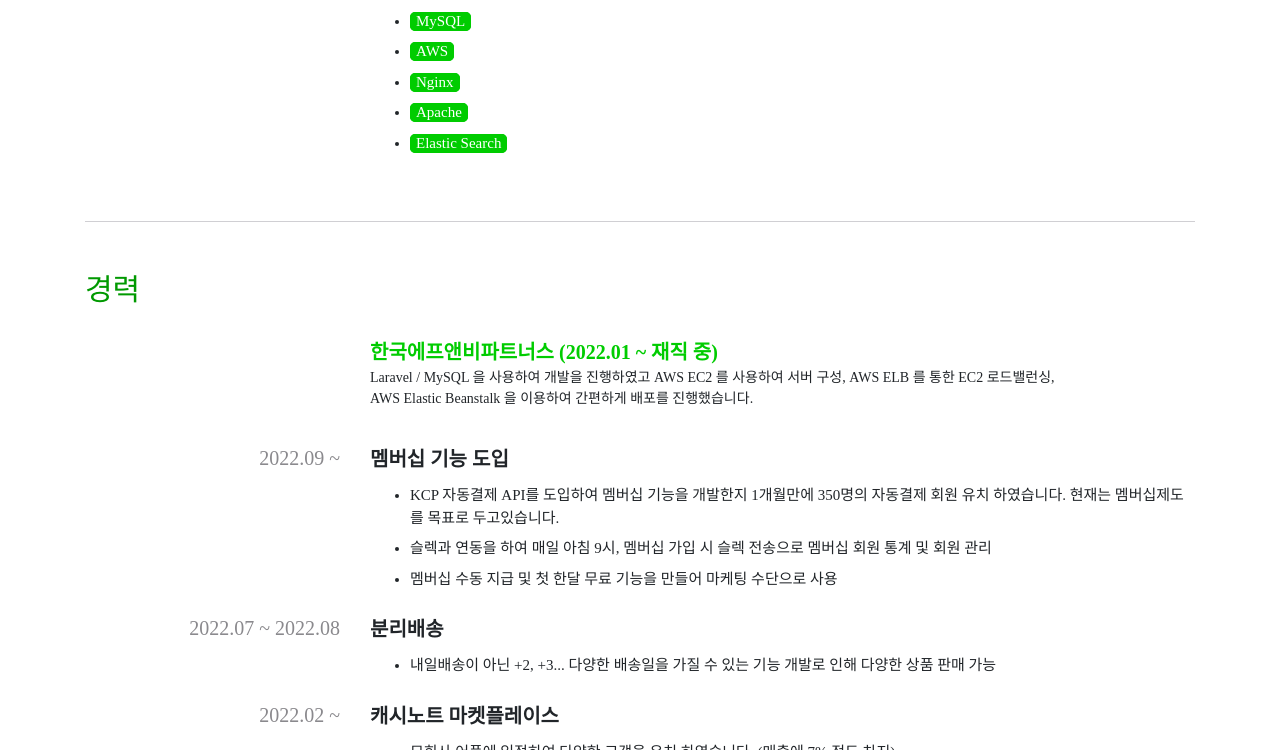
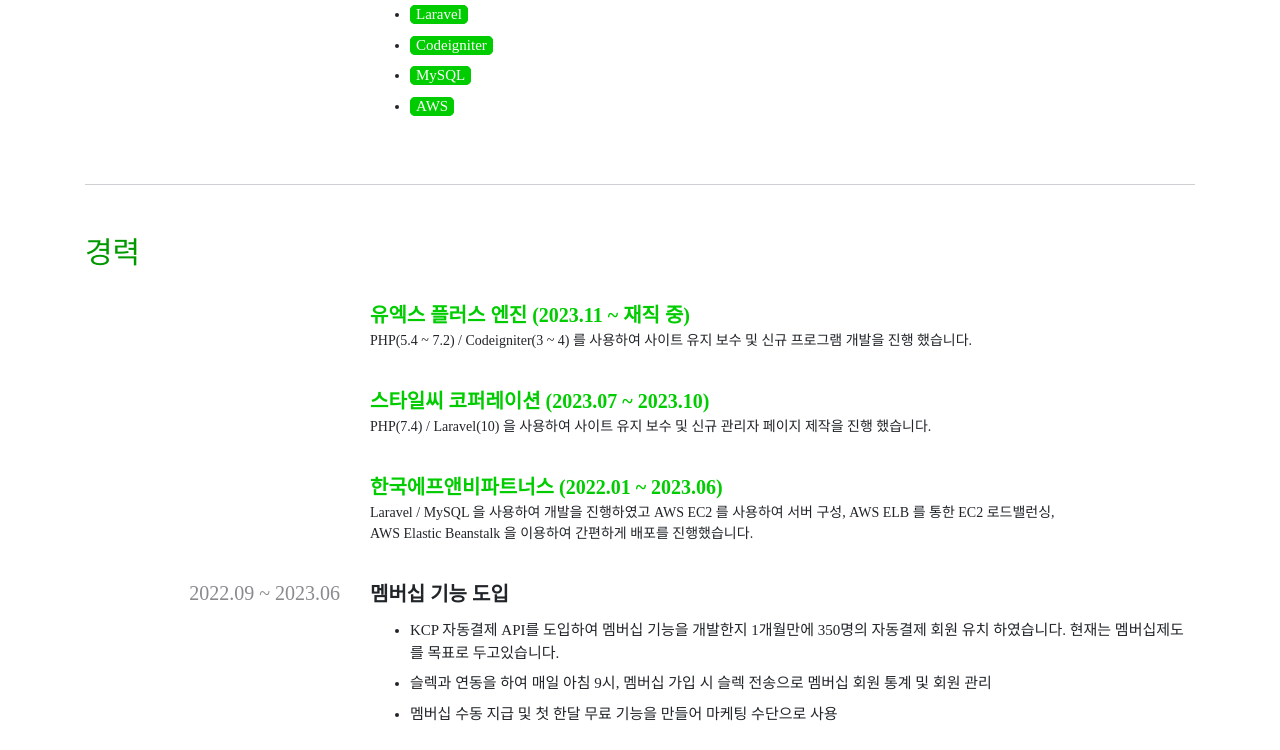
Before and after one commit to qoaudgns/iammh, a plain HTML site: page index.html in a window 1280 px wide. Shown: the part 527-1277 px from the top of the page. Drawn offline with Linux system fonts and the light colour scheme; a web font is replaced by a local one.

Commit message:
이력서 최신화

```diff
--- a/index.html
+++ b/index.html
@@ -2,7 +2,7 @@
 			<meta http-equiv="Content-Type" content="text/html; charset=UTF-8">
 			<meta name="viewport" content="width=device-width, initial-scale=1">
 			<title>배명훈 | 백엔드 개발자</title>
-
+ㄴㄴ
 			<script src="js/jquery.min.js"></script>
 			<script src="js/bootstrap.min.js" type="text/JavaScript"></script>
 			<script src="js/script.js"></script>
@@ -22,7 +22,7 @@
 					<div><img src="images/phone-24px.svg" class="mr-2">010-5920-1049</div>
 					<div class="email-link"><img src="images/email-24px.svg" class="mr-2">xhehfdl777@gmail.com</div>
 					<div class="mt-3">
-						5년차 백엔드 개발자로 일하고 있는 배명훈 입니다.<br>
+						6년차 백엔드 개발자로 일하고 있는 배명훈 입니다.<br>
 						PHP, Mysql, JavaScript, Elastic Search 를 이용하여 월 평균 방문 60만 / 회원수 500만 사이트 유지보수, 신규기능 개발 및 사이트 리뉴얼 작업을 경험해봤고 <br>
 						현재는 Laravel, AWS, MySQL 를 사용하여 사이트 유지보수 및 신규 기능을 개발 중 입니다.<br>
 					</div>
@@ -37,11 +37,9 @@
 					<ul>
 						<li><span class="language-tag selected">PHP</span></li>
 						<li><span class="language-tag selected">Laravel</span></li>
+						<li><span class="language-tag selected">Codeigniter</span></li>
 						<li><span class="language-tag selected">MySQL</span></li>
 						<li><span class="language-tag selected">AWS</span></li>
-						<li><span class="language-tag selected">Nginx</span></li>
-						<li><span class="language-tag selected">Apache</span></li>
-						<li><span class="language-tag selected">Elastic Search</span></li>
 					</ul>
 				</div>
 			</div>
@@ -54,7 +52,34 @@
 				</div>
 				<div class="col-sm-12 col-lg-9">
 					<div class="con-title">
-						<span class="project-name" style="color: #00CC00">한국에프앤비파트너스 (2022.01 ~ 재직 중)</span>
+						<span class="project-name" style="color: #00CC00">유엑스 플러스 엔진 (2023.11 ~ 재직 중)</span>
+						<br>
+						<span class="project-personnel"> PHP(5.4 ~ 7.2) / Codeigniter(3 ~ 4) 를 사용하여 사이트 유지 보수 및 신규 프로그램 개발을 진행 했습니다.</span>
+					</div>
+				</div>
+			</div>
+
+			<div class="row mobile-border"  style="margin-top: 20px; margin-bottom: 20px">
+				<div class="col-sm-12 col-lg-3 text-left text-lg-right sub-title exp-time">
+
+				</div>
+				<div class="col-sm-12 col-lg-9">
+					<div class="con-title">
+						<span class="project-name" style="color: #00CC00">스타일씨 코퍼레이션 (2023.07 ~ 2023.10)</span>
+						<br>
+						<span class="project-personnel"> PHP(7.4) / Laravel(10) 을 사용하여 사이트 유지 보수 및 신규 관리자 페이지 제작을 진행 했습니다.</span>
+					</div>
+				</div>
+			</div>
+
+
+			<div class="row mobile-border"  style="margin-top: 20px; margin-bottom: 20px">
+				<div class="col-sm-12 col-lg-3 text-left text-lg-right sub-title exp-time">
+
+				</div>
+				<div class="col-sm-12 col-lg-9">
+					<div class="con-title">
+						<span class="project-name" style="color: #00CC00">한국에프앤비파트너스 (2022.01 ~ 2023.06)</span>
 						<br>
 						<span class="project-personnel"> Laravel / MySQL 을 사용하여 개발을 진행하였고 AWS EC2 를 사용하여 서버 구성, AWS ELB 를 통한 EC2 로드밸런싱,<br>
 							AWS Elastic Beanstalk 을 이용하여 간편하게 배포를 진행했습니다.</span>
@@ -64,7 +89,7 @@
 
 			<div class="row mobile-border">
 				<div class="col-sm-12 col-lg-3 text-left text-lg-right sub-title exp-time">
-					2022.09 ~
+					2022.09 ~ 2023.06
 				</div>
 				<div class="col-sm-12 col-lg-9">
 					<div class="con-title">
```
